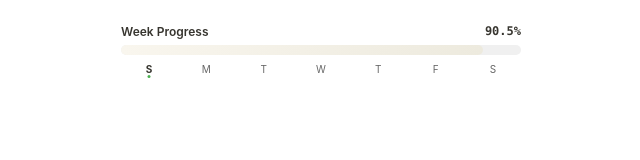
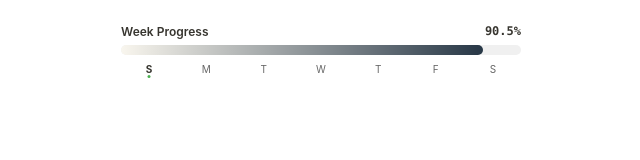
Before and after one commit to mugic1/Week-progress-bar, a plain HTML site: page index.html in a window 1280 px wide. Shown: the whole page, without its empty margins (319-959 px from the left). Drawn offline with Linux system fonts and the light colour scheme.

Commit message:
Update index.html

```diff
--- a/index.html
+++ b/index.html
@@ -45,7 +45,7 @@
         }
         .progress-fill {
             height: 100%;
-            background: linear-gradient(90deg, #F9F6EE, #EDEADE);
+            background: linear-gradient(90deg, #F9F6EE, #273746);
             border-radius: 5px;
             transition: width 0.3s ease;
             width: 0%;
```
